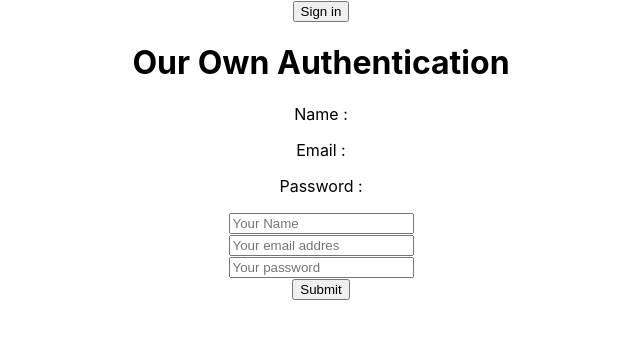
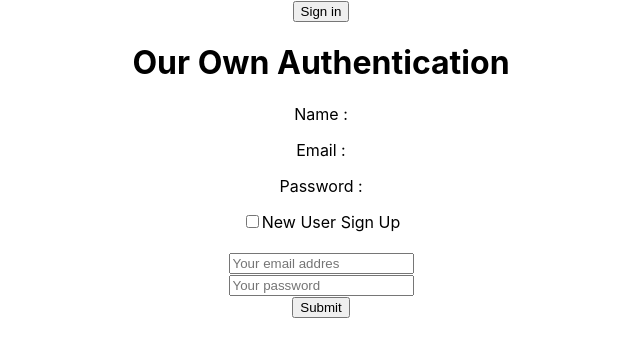
Before and after one commit to raju10/react-firebase-auth, a React (Create React App) app: page / in a window 1280 px wide. Shown: the top 356 px of the page, without its empty margins (319-959 px from the left). Built offline with nearby package versions, Linux system fonts and the light colour scheme.

Commit message:
6th update sign in sign up (checkbox)

```diff
--- a/src/App.js
+++ b/src/App.js
@@ -8,6 +8,8 @@ import { useState } from 'react';
 firebase.initializeApp(firebaseConfig);
 
 function App() {
+  const [newUser , setNewUser] = useState(false)
+
   const [users ,setUsers] = useState({
     isSignInUser : false,
     email : "",
@@ -16,6 +18,7 @@ function App() {
     name : "",
     error : "",
     success : false
+
   })
   console.log(users)
 
@@ -137,8 +140,11 @@ function App() {
           <p>Name : {users.name}</p>
           <p>Email : {users.email}</p>
           <p>Password : {users.password}</p>
+
+          <input type="checkbox" name="newUser" onChange={()=> setNewUser(!newUser)} id=""/>
+          <label htmlFor="newUser">New User Sign Up</label>
           <form action="">
-              <input type="text" name="name" onBlur={handelOnBlur} placeholder="Your Name" required/>
+            { newUser &&  <input type="text" name="name" onBlur={handelOnBlur} placeholder="Your Name" required/> }
                  <br/>
               <input type="email" name="email" id="" onBlur={handelOnBlur} placeholder="Your email addres" required/>
                  <br/>
```
